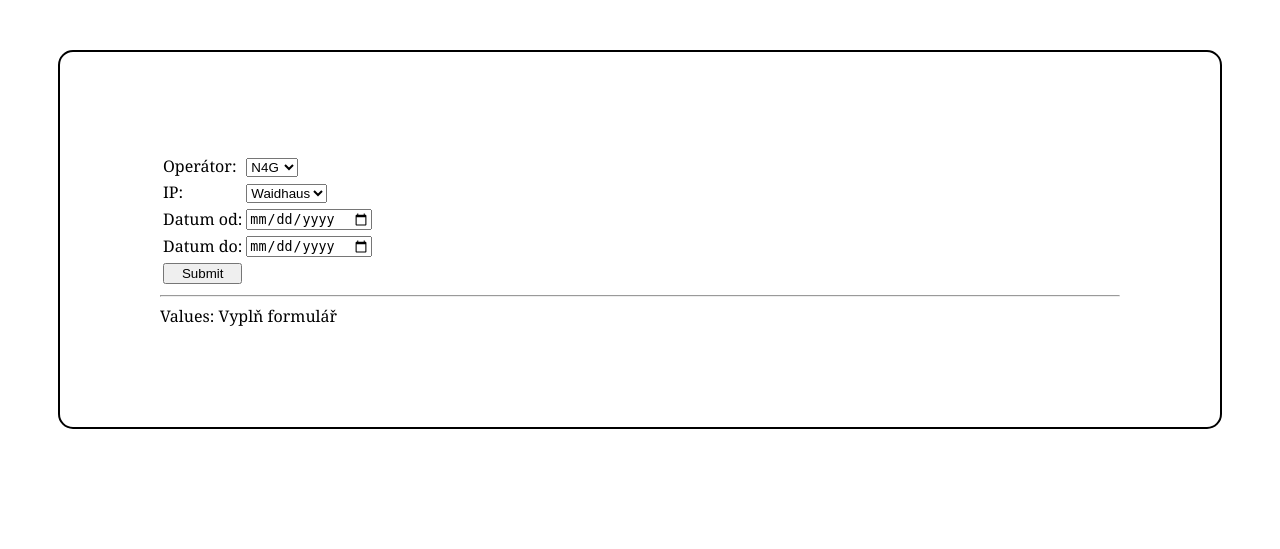
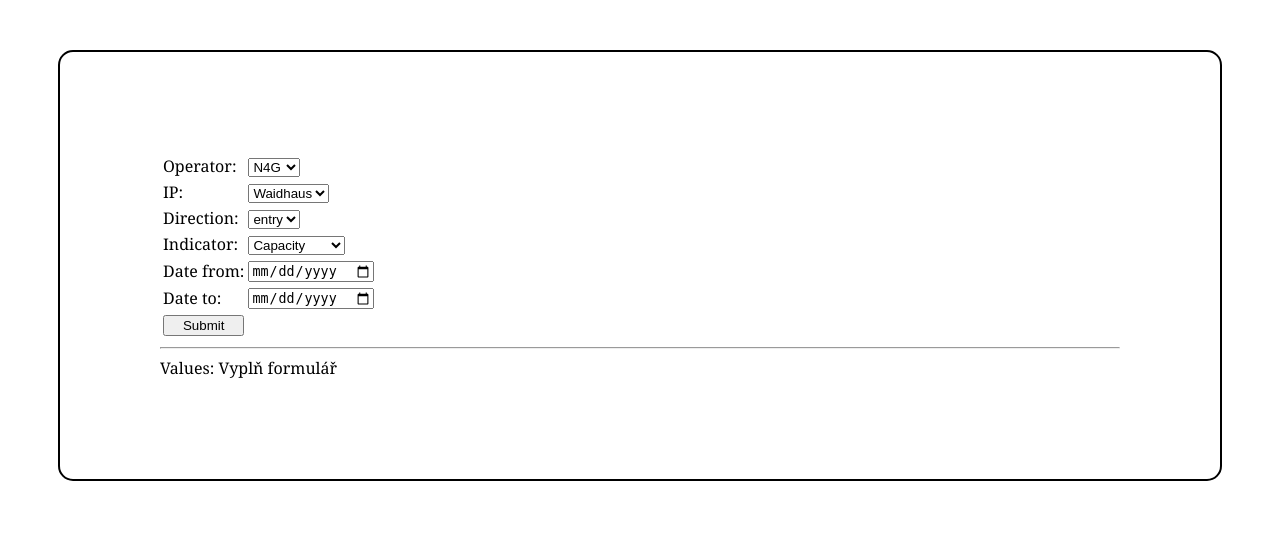
Before and after one commit to AlzbetaSlavikova/Indikatory, a Flask app: page / in a window 1280 px wide. Shown: the part 100-649 px from the top of the page. Run offline with Flask 2, Linux system fonts and the light colour scheme; data that the repository does not hold is empty.

Commit message:
Doplněn direction a main indicator

```diff
--- a/Prvni_program/main.py
+++ b/Prvni_program/main.py
@@ -7,15 +7,17 @@ from wtforms.fields.html5 import DateField
 
 
 app = Flask(__name__)
-# Musíme nastavit SECRET_KEY, pokud chceme používat CSRF
+
 app.config["SECRET_KEY"] = "super tajny klic"
 
 
 class MujFormular(FlaskForm):
-    operator = SelectField("Operátor", choices=[("N4G" ,"N4G"),("OGE" ,"OGE")])
+    operator = SelectField("Operator", choices=[("N4G" ,"N4G"),("OGE" ,"OGE")])
     point = SelectField("IP", choices=[("Waidhaus" ,"Waidhaus"),("Lanžhot" ,"Lanžhot")])
-    date_from = DateField("Datum od", format='%Y-%m-%d')
-    date_to = DateField("Datum do", format='%Y-%m-%d')
+    direction = SelectField("Direction", choices=[("entry" ,"entry"),("exit" ,"exit")])
+    indicator = SelectField("Indicator", choices=[("Capacity" ,"Capacity"),("Interruptions" ,"Interruptions")])
+    date_from = DateField("Date from", format='%Y-%m-%d')
+    date_to = DateField("Date to", format='%Y-%m-%d')
 
 @app.route("/", methods = ["GET", "POST"])
 def index():
@@ -34,6 +36,7 @@ def index():
     if form.validate_on_submit():
         operator = form.operator.data
         point = form.point.data
+        direction = form.direction.data
         date_from = form.date_from.data
         date_to = form.date_to.data
         vysledek = eval( 'x' )
--- a/Prvni_program/templates/formular.html
+++ b/Prvni_program/templates/formular.html
@@ -10,6 +10,8 @@ ENTSOG Transparency platform<br>
         <table>
             <tr><td>{{ form.operator.label }}: </td><td>{{ form.operator }}</td></tr>
             <tr><td>{{ form.point.label }}: </td><td>{{ form.point }}</td></tr>
+            <tr><td>{{ form.direction.label }}: </td><td>{{ form.direction }}</td></tr>
+            <tr><td>{{ form.indicator.label }}: </td><td>{{ form.indicator }}</td></tr>
             <tr><td>{{ form.date_from.label }}: </td><td>{{ form.date_from }}</td></tr>
             <tr><td>{{ form.date_to.label }}: </td><td>{{ form.date_to }}</td></tr>
             <tr><td><input type="submit" style="width: 100%;"></td></tr>
```
